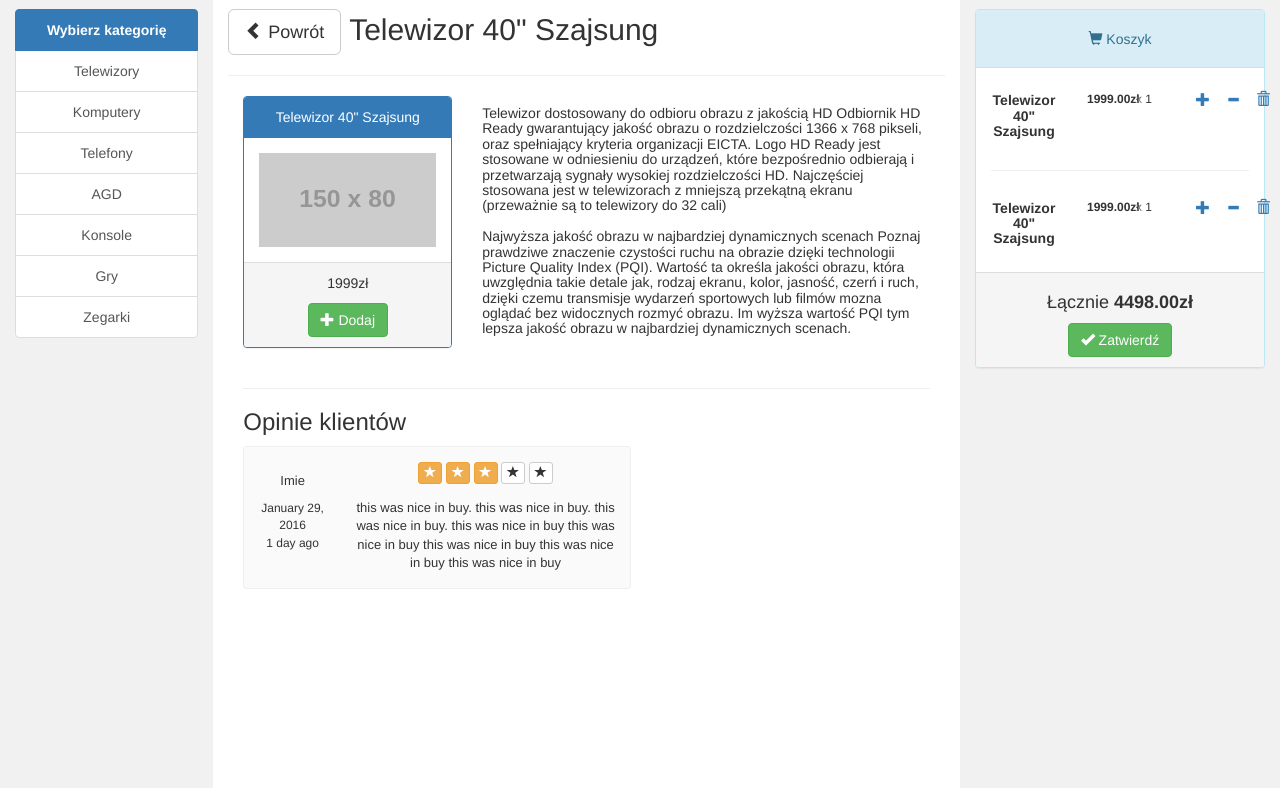
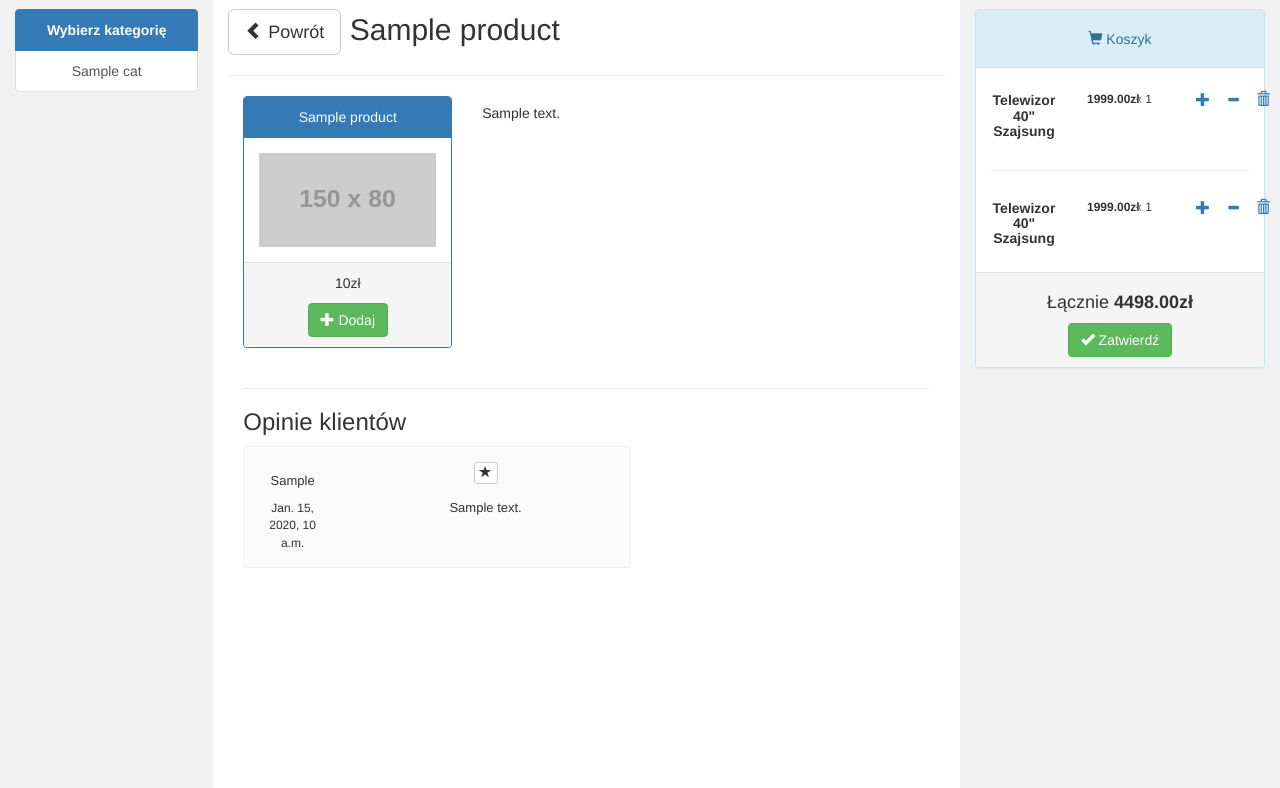
Before and after one commit to przembot/bd2, a Django app: template sklep/apps/client/templates/product-details.html in a window 1280 px wide. Shown: the part 51-839 px from the top of the page. Run offline with Django 3.2, Linux system fonts and the light colour scheme; the template is opened without the code that fills it: most values are stand-ins (such as "Sample title", 1, 10 or a date in 2020); grey boxes labelled with a size stand in for pictures from a placeholder-image service; some libraries are stand-ins or nearby versions.

Commit message:
Frontend and backend integration - first phase
1. Load categories
2. Find items by category or by name
3. List items
4. Product detail

```diff
--- a/sklep/apps/client/templates/base.html
+++ b/sklep/apps/client/templates/base.html
@@ -6,6 +6,7 @@
     <meta charset="utf-8">
     <meta name="viewport" content="width=device-width, initial-scale=1">
     <link rel="stylesheet" href="https://maxcdn.bootstrapcdn.com/bootstrap/3.3.7/css/bootstrap.min.css">
+    <script src="https://cdnjs.cloudflare.com/ajax/libs/jquery/3.1.1/jquery.min.js"></script>
     <script src="https://maxcdn.bootstrapcdn.com/bootstrap/3.3.7/js/bootstrap.min.js"></script>
     <link rel="stylesheet" href="{% static "main.css" %}">
 </head>
@@ -16,14 +17,13 @@
         <div class="row">
             <div class="col-md-4">
                 <div class="navbar-header">
-                    <a class="navbar-brand" href="#">Sklep</a>
+                  <a class="navbar-brand" href="{% url 'index' %}">Sklep</a>
                 </div>
             </div>
             <div class="col-md-4">
-                <form class="navbar-form" role="search">
+                <form class="navbar-form" role="search" action="search/">
                     <div class="input-group">
-                        <input type="text" class="form-control" placeholder="Wpisz nazwę produktu" name="srch-term"
-                               id="srch-term">
+                        <input type="text" class="form-control" placeholder="Wpisz nazwę produktu" name="name" id="srch-term">
                         <div class="input-group-btn">
                             <button class="btn btn-default" type="submit"><i class="glyphicon glyphicon-search"></i>
                             </button>
@@ -63,13 +63,9 @@
                 <a href="#" class="list-group-item active bold">
                     Wybierz kategorię
                 </a>
-                <a href="#" class="list-group-item">Telewizory</a>
-                <a href="#" class="list-group-item">Komputery</a>
-                <a href="#" class="list-group-item">Telefony</a>
-                <a href="#" class="list-group-item">AGD</a>
-                <a href="#" class="list-group-item">Konsole</a>
-                <a href="#" class="list-group-item">Gry</a>
-                <a href="#" class="list-group-item">Zegarki</a>
+              {% for cat in cats %}
+                <a class="list-group-item" href="/search?cat_id={{ cat.id }}">{{ cat.name }}</a>
+              {% endfor %}
             </div>
         </div>
 
--- a/sklep/apps/client/templates/index.html
+++ b/sklep/apps/client/templates/index.html
@@ -1,4 +1,5 @@
 {% extends "base.html" %}
+
 
 {% block content %}
 <h2 class="text-left">Witamy!</h2>
--- a/sklep/apps/client/templates/product-details.html
+++ b/sklep/apps/client/templates/product-details.html
@@ -2,7 +2,7 @@
 {% block content %}
 <h2 class="text-left">
     <a href="#" class="btn btn-default btn-lg"><span class="glyphicon glyphicon-chevron-left"></span> Powrót</a>
-    Telewizor 40" Szajsung
+    {{ product.name }}
 </h2>
 <hr>
 
@@ -10,13 +10,13 @@
     <div class="row">
         <div class="col-md-4">
             <div class="panel panel-primary">
-                <div class="panel-heading">Telewizor 40" Szajsung</div>
+              <div class="panel-heading">{{ product.name }}</div>
                 <div class="panel-body"><img src="https://placehold.it/150x80?text=IMAGE"
                                              class="img-responsive" style="width:100%" alt="Image"></div>
                 <div class="panel-footer">
                     <div class="row">
                         <div class="well-md">
-                            <p>1999zł</p>
+                          <p>{{ product.price }}zł</p>
                         </div>
                         <button type="button" class="btn btn-success btn-md"><span
                                 class="glyphicon glyphicon-plus"></span> Dodaj
@@ -28,20 +28,7 @@
         <div class="col-md-8">
             <h5 class="text-left">
                 <p>
-                    <!--{{ product.description }}-->
-                    Telewizor dostosowany do odbioru obrazu z jakością HD
-                    Odbiornik HD Ready gwarantujący jakość obrazu o rozdzielczości 1366 x 768 pikseli, oraz
-                    spełniający kryteria organizacji EICTA. Logo HD Ready jest stosowane w odniesieniu do
-                    urządzeń, które bezpośrednio odbierają i przetwarzają sygnały wysokiej rozdzielczości
-                    HD. Najczęściej stosowana jest w telewizorach z mniejszą przekątną ekranu (przeważnie są
-                    to telewizory do 32 cali)
-                    <br/><br/>
-                    Najwyższa jakość obrazu w najbardziej dynamicznych scenach
-                    Poznaj prawdziwe znaczenie czystości ruchu na obrazie dzięki technologii Picture Quality
-                    Index (PQI). Wartość ta określa jakości obrazu, która uwzględnia takie detale jak,
-                    rodzaj ekranu, kolor, jasność, czerń i ruch, dzięki czemu transmisje wydarzeń sportowych
-                    lub filmów mozna oglądać bez widocznych rozmyć obrazu. Im wyższa wartość PQI tym lepsza
-                    jakość obrazu w najbardziej dynamicznych scenach.
+                    {{ product.description }}
                 </p>
             </h5>
         </div>
@@ -52,41 +39,36 @@
     </h3>
 
 
+    {% for rev in reviews %}
     <div class="row">
         <div class="col-md-7">
             <div class="review-block">
                 <div class="row">
                     <div class="col-md-3">
-                        <div class="review-block-name">Imie</div>
-                        <div class="review-block-date">January 29, 2016<br/>1 day ago</div>
+                      <div class="review-block-name">{{ rev.client_id.first_name }}</div>
+                      <div class="review-block-date">{{ rev.date }}</div>
                     </div>
                     <div class="col-md-9">
                         <div class="review-block-rate">
+                        {% for i in stars %}
+                          {% if rev.rating >= i %}
                             <button type="button" class="btn btn-warning btn-xs" aria-label="Left Align">
                                 <span class="glyphicon glyphicon-star" aria-hidden="true"></span>
                             </button>
-                            <button type="button" class="btn btn-warning btn-xs" aria-label="Left Align">
-                                <span class="glyphicon glyphicon-star" aria-hidden="true"></span>
-                            </button>
-                            <button type="button" class="btn btn-warning btn-xs" aria-label="Left Align">
-                                <span class="glyphicon glyphicon-star" aria-hidden="true"></span>
-                            </button>
+                          {% else %}
                             <button type="button" class="btn btn-default btn-grey btn-xs" aria-label="Left Align">
                                 <span class="glyphicon glyphicon-star" aria-hidden="true"></span>
                             </button>
-                            <button type="button" class="btn btn-default btn-grey btn-xs" aria-label="Left Align">
-                                <span class="glyphicon glyphicon-star" aria-hidden="true"></span>
-                            </button>
+                          {% endif %}
+                        {% endfor %}
                         </div>
-                        <div class="review-block-description">this was nice in buy. this was nice in buy. this was nice
-                            in buy. this was nice in buy this was nice in buy this was nice in buy this was nice in buy
-                            this was nice in buy
-                        </div>
+                        <div class="review-block-description">{{ rev.comment }}</div>
                     </div>
                 </div>
             </div>
         </div>
     </div>
+    {% endfor %}
 
 
 </div>
--- a/sklep/apps/client/urls.py
+++ b/sklep/apps/client/urls.py
@@ -2,8 +2,8 @@
 from .views import *
 
 urlpatterns = [
-    url(r'^$', index),
+    url(r'^$', index, name='index'),
     url(r'^search/$', search_items, name='search'),
     url(r'^order/$', make_order, name='order'),
-    url(r'^product-details/$', product_detail, name='detail'),
+    url(r'^product-details/(\d+)$', product_detail, name='detail'),
 ]
```
Also changed, not shown: sklep/apps/client/templates/items.html (+6 -4 lines), sklep/apps/client/views.py (+19 -10 lines).
